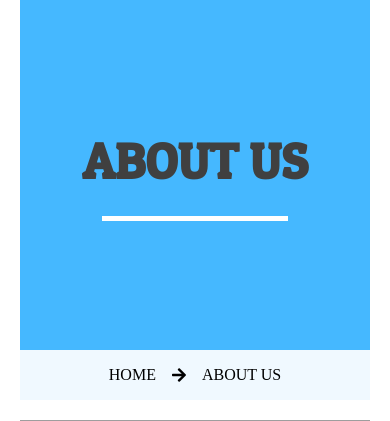
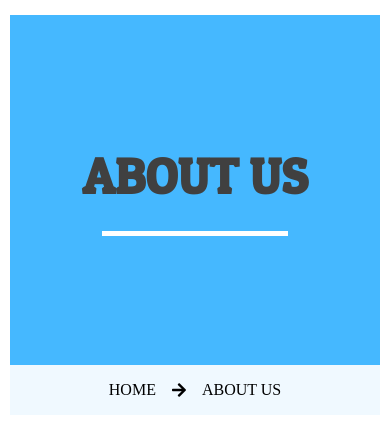
Before and after one commit to tumwine/koshaengineering, a PHP site: page /aboutus.php in a window 390 px wide. Shown: the part 242-663 px from the top of the page. Run offline with PHP 8.4, Linux system fonts and the light colour scheme; some web fonts are replaced; grey boxes are pictures that could not be loaded.

Commit message:
Update style.css

```diff
--- a/assets/css/style.css
+++ b/assets/css/style.css
@@ -768,6 +768,7 @@ td{
      border: 1px solid #45B8FF;
      text-align: left;
      padding:20px;
+     word-break:break-all;
 }
 
 td.icon{
@@ -978,7 +979,13 @@ footer.footer .move-up span:hover{
    /*-----viewport for extra small screens---*/
 @media (max-width:576px){
 
+  .page-wrapper {
+  padding:15px 10px 15px 10px;
+}
 
+td{
+     padding:10px;
+}
 
    footer.footer .container{
     grid-template-columns:auto;
```
